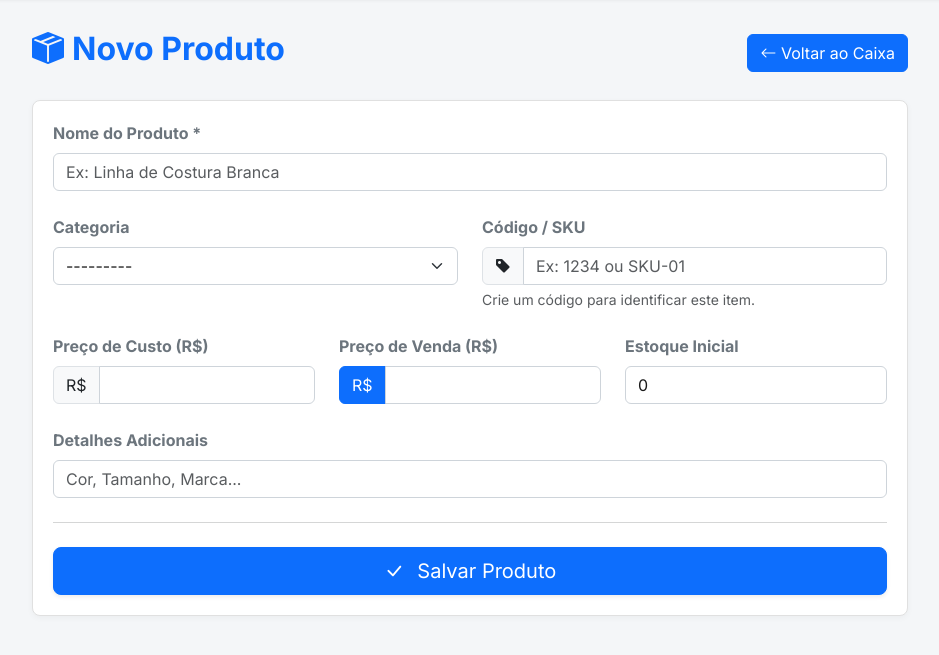
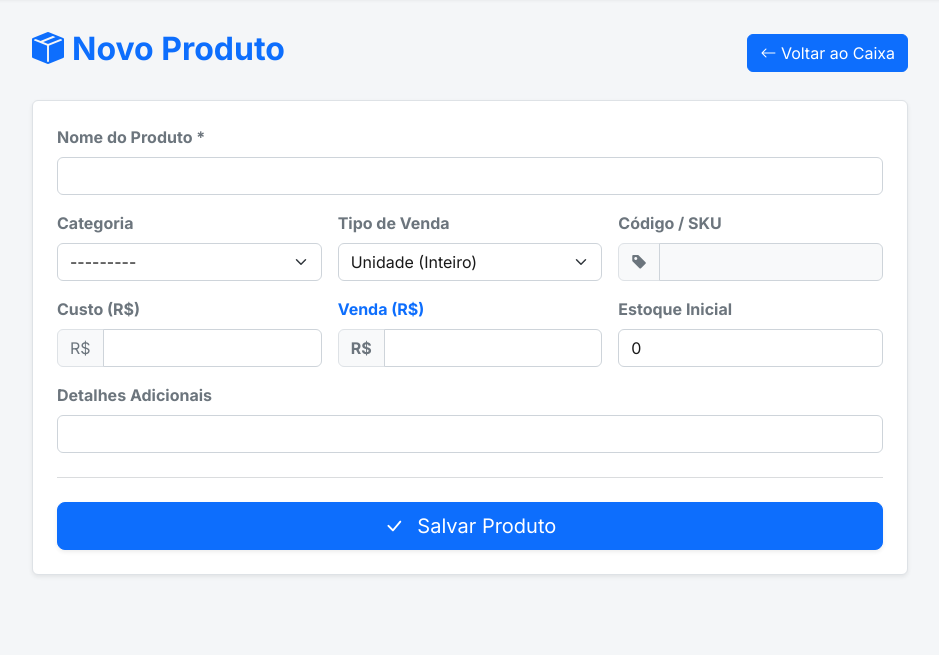
Before and after one commit to Heitorcgq/Emporikos, a Django app: page /produtos/novo/ in a window 1280 px wide. Shown: the part 57-712 px from the top of the page, without its empty margins (170-1109 px from the left). Run offline with Django 5.2, Linux system fonts and the light colour scheme; the visitor is signed in with stand-in values (Sample User, id 1); data that the repository does not hold is empty.

Commit message:
Mudança do PDV, Aceitaçao de decimais

```diff
--- a/apps/loja/forms.py
+++ b/apps/loja/forms.py
@@ -4,16 +4,17 @@ from .models import Produto, Categoria
 class ProdutoForm(forms.ModelForm):
     class Meta:
         model = Produto
-        fields = ['nome', 'categoria', 'codigo', 'preco_compra', 'preco_venda', 'estoque_atual', 'detalhes']
+        fields = ['nome', 'categoria', 'tipo_venda', 'codigo', 'preco_compra', 'preco_venda', 'estoque_atual', 'detalhes']
 
         widgets = {
-            'nome': forms.TextInput(attrs={'class': 'form-control', 'placeholder': 'Ex: Linha de Costura Branca'}),
+            'nome': forms.TextInput(attrs={'class': 'form-control'}),
             'categoria': forms.Select(attrs={'class': 'form-select'}),
-            'codigo': forms.TextInput(attrs={'class': 'form-control', 'placeholder': 'Escaneie ou digite'}),
+            'tipo_venda': forms.Select(attrs={'class': 'form-select'}),
+            'codigo': forms.TextInput(attrs={'class': 'form-control'}),
             'preco_compra': forms.NumberInput(attrs={'class': 'form-control', 'step': '0.01'}),
             'preco_venda': forms.NumberInput(attrs={'class': 'form-control', 'step': '0.01'}),
-            'estoque_atual': forms.NumberInput(attrs={'class': 'form-control'}),
-            'detalhes': forms.TextInput(attrs={'class': 'form-control', 'placeholder': 'Cor, Tamanho, Marca...'}),
+            'estoque_atual': forms.NumberInput(attrs={'class': 'form-control', 'step': '0.001'}),
+            'detalhes': forms.TextInput(attrs={'class': 'form-control'}),
         }
 
         error_messages = {
@@ -29,5 +30,5 @@ class CategoriaForm(forms.ModelForm):
         fields = ['nome']
 
         widgets = {
-            'nome': forms.TextInput(attrs={'class': 'form-control', 'placeholder': 'Ex: Botões, Elásticos...'}),
+            'nome': forms.TextInput(attrs={'class': 'form-control'}),
         }
--- a/apps/loja/models.py
+++ b/apps/loja/models.py
@@ -8,11 +8,17 @@ class Categoria(models.Model):
         return self.nome
 
 class Produto(models.Model):
+    TIPO_VENDA_CHOICES = [
+        ('UN', 'Unidade (Inteiro)'),
+        ('FR', 'Fração / Metro / Kg (Decimal)'),
+    ]
+
     nome = models.CharField(max_length=100)
     categoria = models.ForeignKey(Categoria, on_delete=models.SET_NULL, null=True)
+    tipo_venda = models.CharField(max_length=2, choices=TIPO_VENDA_CHOICES, default='UN', verbose_name="Tipo de Venda")
     preco_compra = models.DecimalField(max_digits=10, decimal_places=2, verbose_name="Preço de Custo")
     preco_venda = models.DecimalField(max_digits=10, decimal_places=2)
-    estoque_atual = models.IntegerField(default=0)
+    estoque_atual = models.DecimalField(max_digits=10, decimal_places=3, default=0)
     codigo = models.CharField(max_length=50, unique=True, blank=True, null=True)
     detalhes = models.CharField(max_length=200, blank=True)
 
@@ -49,7 +55,7 @@ class Venda(models.Model):
 class ItensVenda(models.Model):
     venda = models.ForeignKey(Venda, on_delete=models.CASCADE)
     produto = models.ForeignKey(Produto, on_delete=models.CASCADE)
-    quantidade = models.IntegerField()
+    quantidade = models.DecimalField(max_digits=10, decimal_places=3)
     preco_unitario = models.DecimalField(max_digits=10, decimal_places=2)
     subtotal = models.DecimalField(max_digits=10, decimal_places=2)
 
--- a/apps/loja/views.py
+++ b/apps/loja/views.py
@@ -43,7 +43,8 @@ def buscar_produto(request):
             'id': p.id,
             'nome': p.nome,
             'preco': float(p.preco_venda),
-            'codigo': p.codigo or '---'
+            'codigo': p.codigo or '---',
+            'tipo': p.tipo_venda
         })
 
     return JsonResponse(dados, safe=False)
@@ -72,7 +73,7 @@ def iniciar_venda(request):
 
         for item in carrinho:
             produto = Produto.objects.get(id=item['id'])
-            quantidade = int(item['quantidade'])
+            quantidade = float(item['quantidade'])
             preco = float(produto.preco_venda)
 
             ItensVenda.objects.create(
@@ -132,7 +133,6 @@ def concluir_venda(request, venda_id):
         for item in venda.itensvenda_set.all():
             produto = item.produto
 
-            # REGRA: Só desconta se tiver estoque positivo
             if produto.estoque_atual > 0:
                 produto.estoque_atual -= item.quantidade
                 produto.save()
--- a/templates/loja/cadastro_categoria.html
+++ b/templates/loja/cadastro_categoria.html
@@ -34,7 +34,7 @@
 
     <div class="mt-5">
         <div class="container" style="max-width: 600px;">
-            <h5 class="text-white mb-3">Categorias Cadastradas</h5>
+            <h5 class="text-primary fw-bold">Categorias Cadastradas</h5>
             <div class="panel p-0 overflow-hidden">
                 <ul class="list-group list-group-flush">
                     {% for cat in categorias %}
--- a/templates/loja/cadastro_produto.html
+++ b/templates/loja/cadastro_produto.html
@@ -10,56 +10,56 @@
         </a>
     </div>
 
-    <div class="panel">
+    <div class="panel p-4 bg-white border rounded shadow-sm">
+
         <form method="post">
             {% csrf_token %}
 
             {% if form.errors %}
             <div class="alert alert-danger">
-                Corrija os erros abaixo antes de salvar.
+                Verifique os erros abaixo.
             </div>
             {% endif %}
 
-            <div class="row g-4">
+            <div class="row g-3">
                 <div class="col-md-12">
                     <label class="form-label fw-bold text-secondary">Nome do Produto *</label>
                     {{ form.nome }}
                     <div class="text-danger small">{{ form.nome.errors }}</div>
                 </div>
 
-                <div class="col-md-6">
+                <div class="col-md-4">
                     <label class="form-label fw-bold text-secondary">Categoria</label>
                     {{ form.categoria }}
                 </div>
 
-                <div class="col-md-6">
+                <div class="col-md-4">
+                    <label class="form-label fw-bold text-secondary">Tipo de Venda</label>
+                    {{ form.tipo_venda }}
+                </div>
+
+                <div class="col-md-4">
                     <label class="form-label fw-bold text-secondary">Código / SKU</label>
                     <div class="input-group">
-                        <span class="input-group-text bg-light border"><i class="bi bi-tag-fill"></i></span>
-
-                        <input type="text"
-                            name="codigo"
-                            id="id_codigo"
-                            class="form-control"
-                            placeholder="Ex: 1234 ou SKU-01"
+                        <span class="input-group-text bg-light text-secondary border"><i class="bi bi-tag-fill"></i></span>
+                        <input type="text" name="codigo" id="id_codigo" class="form-control bg-light text-dark"
                                value="{{ form.codigo.value|default_if_none:'' }}"
                                maxlength="50">
                     </div>
                     <div class="text-danger small">{{ form.codigo.errors }}</div>
-                    <div class="form-text small">Crie um código para identificar este item.</div>
                 </div>
 
                 <div class="col-md-4">
-                    <label class="form-label fw-bold text-secondary">Preço de Custo (R$)</label>
+                    <label class="form-label fw-bold text-secondary">Custo (R$)</label>
                     <div class="input-group">
-                        <span class="input-group-text">R$</span>
+                        <span class="input-group-text bg-light text-secondary border">R$</span>
                         {{ form.preco_compra }}
                     </div>
                 </div>
                 <div class="col-md-4">
-                    <label class="form-label fw-bold text-secondary text-primary">Preço de Venda (R$)</label>
+                    <label class="form-label fw-bold text-primary">Venda (R$)</label>
                     <div class="input-group">
-                        <span class="input-group-text bg-primary text-white border-primary">R$</span>
+                        <span class="input-group-text bg-light text-secondary border fw-bold">R$</span>
                         {{ form.preco_venda }}
                     </div>
                 </div>
@@ -74,7 +74,7 @@
                 </div>
             </div>
 
-            <hr class="my-4 text-muted">
+            <hr class="my-4 text-muted border-secondary opacity-25">
 
             <div class="d-grid">
                 <button type="submit" class="btn btn-primary btn-lg shadow-sm">
@@ -82,6 +82,35 @@
                 </button>
             </div>
         </form>
+
     </div>
 </div>
 {% endblock %}
+
+{% block scripts %}
+<script>
+    // Script Inteligente:
+    // Quando mudar o "Tipo de Venda", ajusta o campo de "Estoque" automaticamente.
+
+    document.addEventListener("DOMContentLoaded", function() {
+        const selectTipo = document.getElementById('id_tipo_venda');
+        const inputEstoque = document.getElementById('id_estoque');
+
+        function ajustarEstoque() {
+            if (selectTipo.value === 'UN') {
+                // Se for Unidade: Só aceita inteiros, passo de 1 em 1
+                inputEstoque.setAttribute('step', '1');
+                inputEstoque.setAttribute('placeholder', 'Ex: 10, 50');
+            } else {
+                // Se for Fração: Aceita decimais (0.001)
+                inputEstoque.setAttribute('step', '0.001');
+                inputEstoque.setAttribute('placeholder', 'Ex: 1.500, 0.5');
+            }
+        }
+
+        // Executa ao carregar e quando mudar
+        selectTipo.addEventListener('change', ajustarEstoque);
+        ajustarEstoque();
+    });
+</script>
+{% endblock %}
```
Also changed, not shown: templates/loja/editar_produto.html (+48 -11 lines), templates/loja/pdv.html (+62 -9 lines), templates/loja/relatorio_estoque.html (+15 -12 lines), apps/loja/migrations/0004_alter_itensvenda_quantidade_and_more.py (added), apps/loja/migrations/0005_produto_tipo_venda.py (added). Lines whose indentation alone changed are shown as unchanged.
